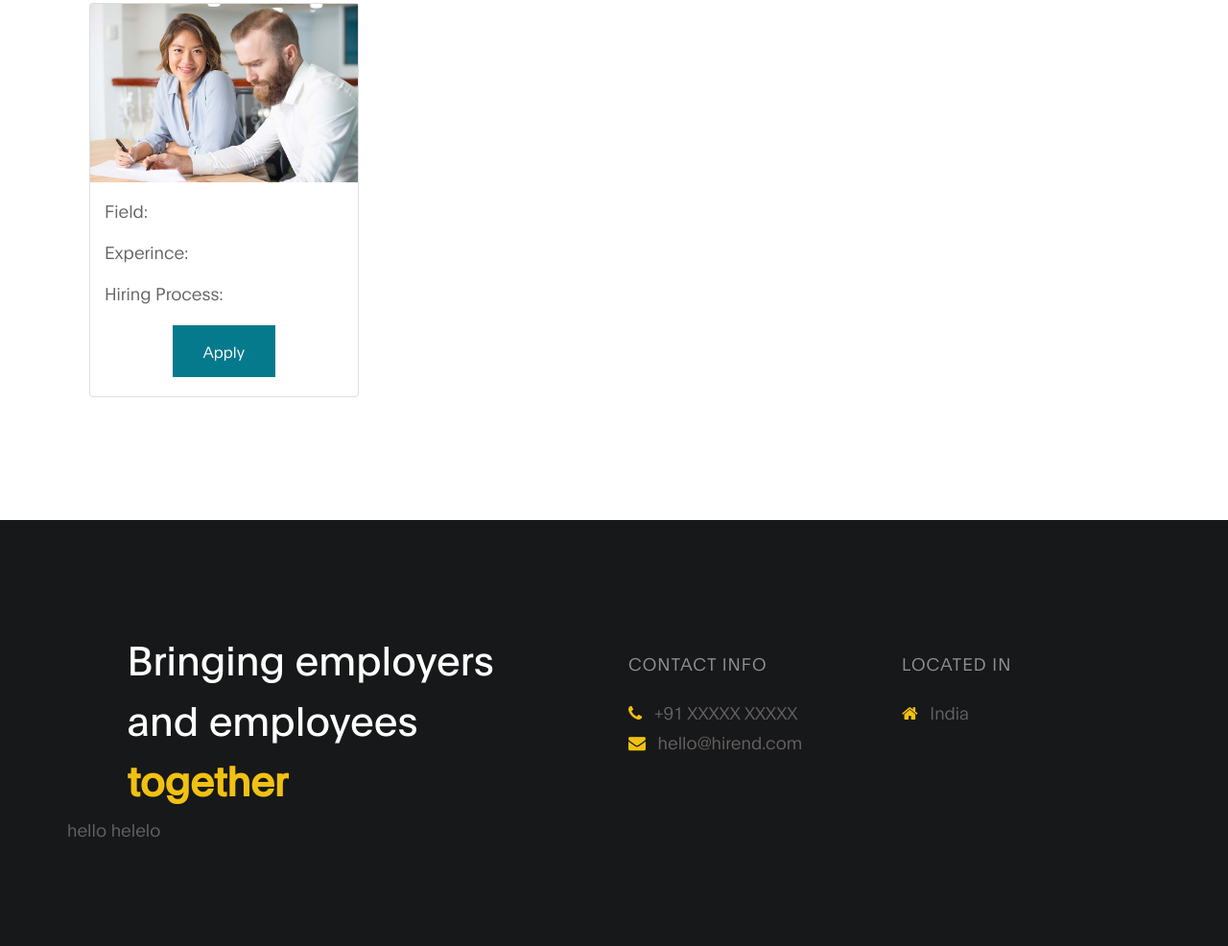
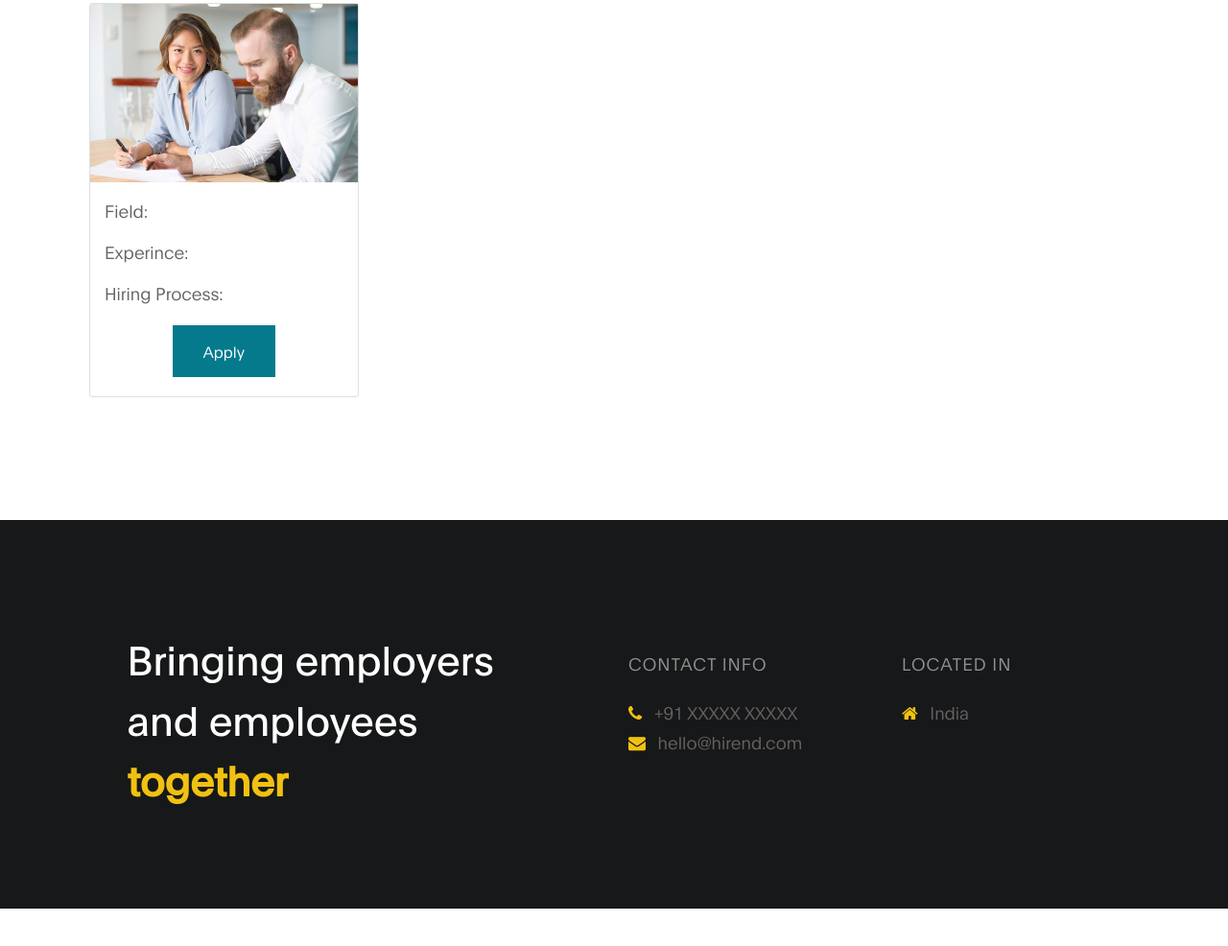
Before and after one commit to Sanjana00/SheHacks_Team-024, a website: page frontend/jobs.html in a window 1280 px wide. Shown: the part 372-1358 px from the top of the page at 96% size. After the commit the page ends 1319 px from the top, so only its background shows below. Drawn offline with Linux system fonts and the light colour scheme.

```diff
--- a/frontend/jobs.html
+++ b/frontend/jobs.html
@@ -123,9 +123,6 @@
           </div>
 
 
-          <p id="demo">hello helelo</p>
-
-
 
         </div>
       </div>
```
